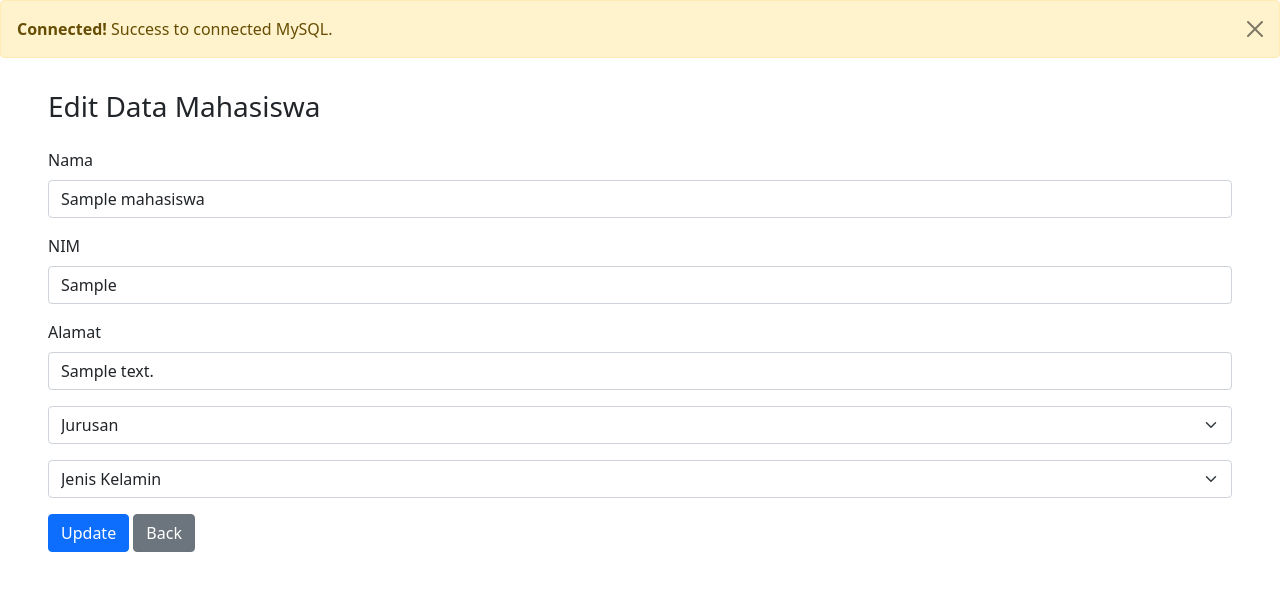
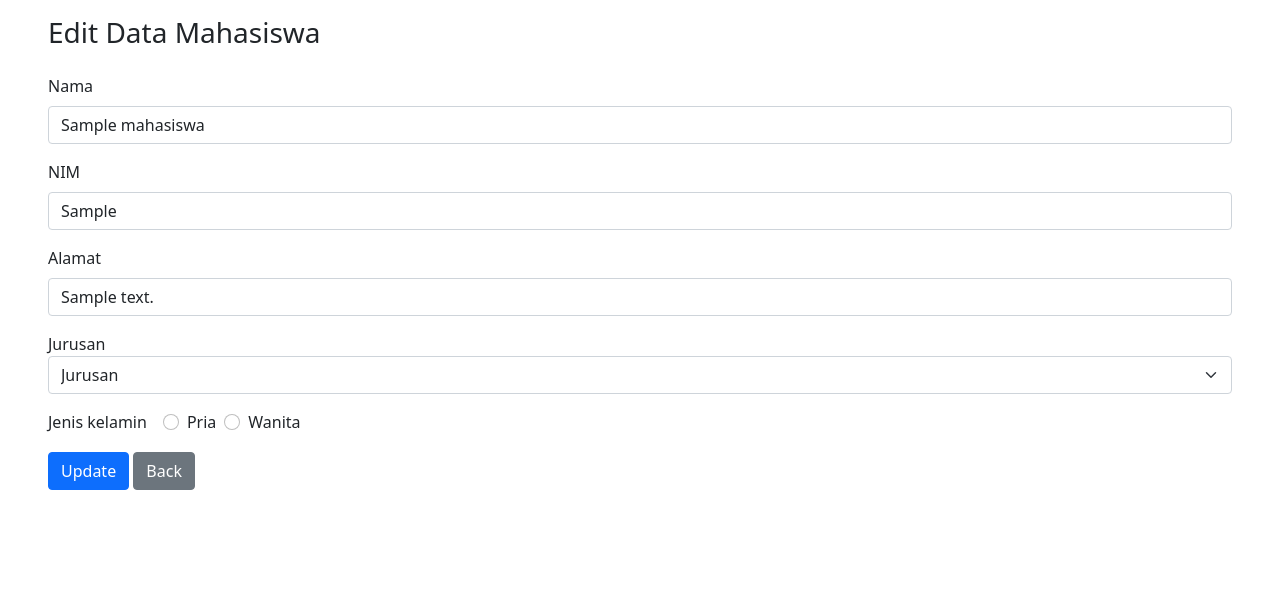
Before and after one commit to or-abdillh/mysqlPhp, a PHP site: page /pages/edit.php?id=1 in a window 1280 px wide. Shown: the top 591 px of the page. Run offline with PHP 8.4, Linux system fonts and the light colour scheme; tables that the repository leaves empty or names only in its code hold one stand-in row (values such as "Sample post").

Commit message:
Add new feature

```diff
--- /dev/null
+++ b/JS/option.js
@@ -0,0 +1,6 @@
+const options = document.querySelectorAll('[name=jurusan] option')
+const jurusanUser = document.querySelector('[name=jurusanGender').getAttribute('value')
+
+options.forEach(opt => {
+    if (opt.getAttribute('value') === jurusanUser) opt.setAttribute('selected', true)
+})
--- /dev/null
+++ b/JS/select.js
@@ -0,0 +1,6 @@
+const radios = document.querySelectorAll('[name=gender')
+const genderUser = document.querySelector('[name=genderUser').getAttribute('value');
+
+radios.forEach(radio => {
+    if (radio.getAttribute('value') === genderUser) radio.setAttribute('checked', true)
+})
--- a/helper/connection.php
+++ b/helper/connection.php
@@ -12,7 +12,3 @@ $conn = mysqli_connect($servername, $username, $password, $db);
 if (!$conn) {
   die("Connection failed: " . mysqli_connect_error());
 }
-else echo '<div class="alert alert-warning alert-dismissible fade show" role="alert">
-<strong>Connected!</strong> Success to connected MySQL.
-<button type="button" class="btn-close" data-bs-dismiss="alert" aria-label="Close"></button>
-</div>';
--- a/helper/delete.php
+++ b/helper/delete.php
@@ -8,5 +8,5 @@ if (isset($_GET)) {
     $sql = "DELETE FROM `mahasiswa` WHERE `id_mhs` = '$key'";
     $res = mysqli_query($conn, $sql);
 
-    header("Location: ../index.php");
+    header("Location: ../index.php?success=true&action=delete");
 }
--- a/helper/edit.php
+++ b/helper/edit.php
@@ -15,5 +15,5 @@ if ( isset($_POST) ){
     $sql = "UPDATE `mahasiswa` SET `nim`='$nim', `nama`='$nama',`jenis_kelamin`='$gender',`jurusan`='$jurusan',`alamat`='$alamat' WHERE `id_mhs` = '$key'";
     mysqli_query($conn, $sql);
 
-    header('Location: ../index.php');
+    header('Location: ../index.php?success=true&action=edit');
 }
--- a/helper/new.php
+++ b/helper/new.php
@@ -16,5 +16,5 @@ if ( isset($_POST) ){
 
     $res = mysqli_query($conn, $sql);
 
-    header("Location: ../index.php");
+    header("Location: ../index.php?success=true&action=new");
 }
--- a/pages/edit.php
+++ b/pages/edit.php
@@ -47,7 +47,7 @@
                 $nama = $row["nama"];
                 $jurusan = $row["jurusan"];
                 $alamat = $row["alamat"];
-
+                $gender = $row["jenis_kelamin"];
 
                 echo <<<EOT
                 <div class="mb-3">
@@ -62,18 +62,37 @@
                     <label for="alamat" class="form-label">Alamat</label>
                     <input required type="text" value="$alamat" name="alamat" class="form-control" id="alamat">
                 </div>
-                <select required name="jurusan" class="form-select mb-3" aria-label="Default select example">
-                    <option>Jurusan</option>
-                    <option value="Teknik Informatika">Teknik Informatika</option>
-                    <option value="Teknik Otomotif">Teknik Otomotif</option>
-                    <option value="Budidaya Tanaman Perkebunan">Budidaya Tanaman Perkebunan</option>
-                </select>
-                <select required name="gender" class="form-select mb-3" aria-label="Default select example">
-                    <option selected>Jenis Kelamin</option>
-                    <option value="Pria">Pria</option>
-                    <option value="Wanita">Wanita</option>
-                </select>
+                <div class="mb-3">
+                    <label for="alamat">
+                        Jurusan
+                    </label>
+                    <select required name="jurusan" class="form-select" aria-label="Default select example">
+                        <option>Jurusan</option>
+                        <option value="Teknik Informatika">Teknik Informatika</option>
+                        <option value="Teknik Otomotif">Teknik Otomotif</option>
+                        <option value="Budidaya Tanaman Perkebunan">Budidaya Tanaman Perkebunan</option>
+                    </select>
+                </div>
+                <div class="mb-3 d-flex">
+                    <label class="me-3" for="gender">
+                        Jenis kelamin
+                    </label>
+                    <div class="form-check me-2">
+                        <input class="form-check-input" type="radio" name="gender" value="Pria">
+                        <label class="form-check-label">
+                            Pria
+                        </label>
+                    </div>
+                    <div class="form-check me-2">
+                        <input class="form-check-input" type="radio" name="gender" value="Wanita">
+                        <label class="form-check-label">
+                            Wanita
+                        </label>
+                    </div>
+                </div>
+                <input type="hidden" value="$gender" name="genderUser" />
                 <input type="hidden" value="$key" name="key" />
+                <input type="hidden" value="$jurusan" name="jurusanGender" />
                 <button type="submit" class="btn btn-primary">Update</button>
                 <a href="../" class="btn btn-secondary">Back</button>
 EOT;
@@ -85,5 +104,8 @@ EOT;
     <!-- Option 1: Bootstrap Bundle with Popper -->
     <script src="https://cdn.jsdelivr.net/npm/bootstrap@5.1.3/dist/js/bootstrap.bundle.min.js" integrity="sha384-ka7Sk0Gln4gmtz2MlQnikT1wXgYsOg+OMhuP+IlRH9sENBO0LRn5q+8nbTov4+1p" crossorigin="anonymous"></script>
 
+    <script src="../JS/select.js"></script>
+    <script src="../JS/option.js"></script>
+
 </body>
 </html>
```
Also changed, not shown: helper/printAlert.php (added, +30 -0 lines), index.php (+4 -3 lines), pages/new.php (+12 -5 lines), style.css (deleted).
